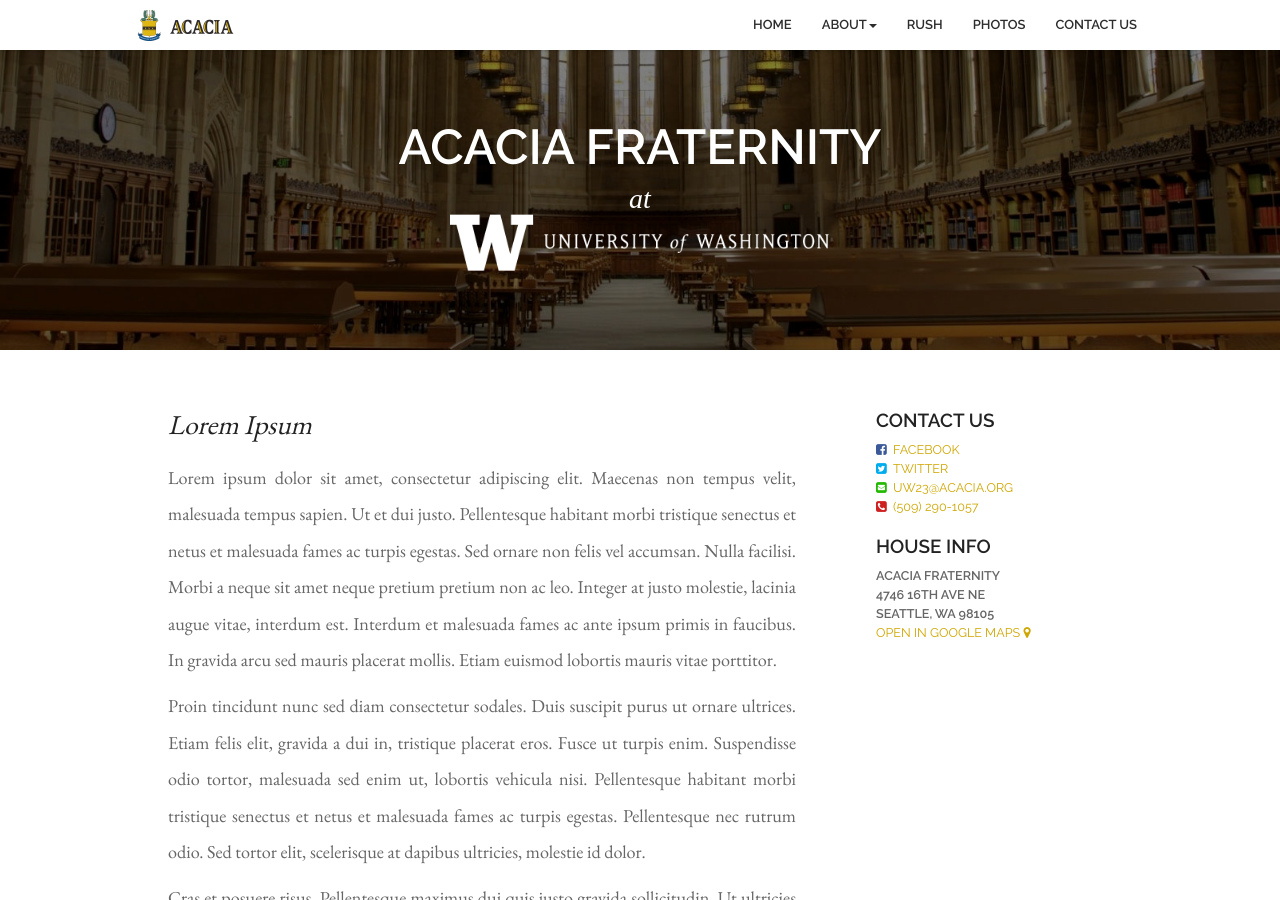
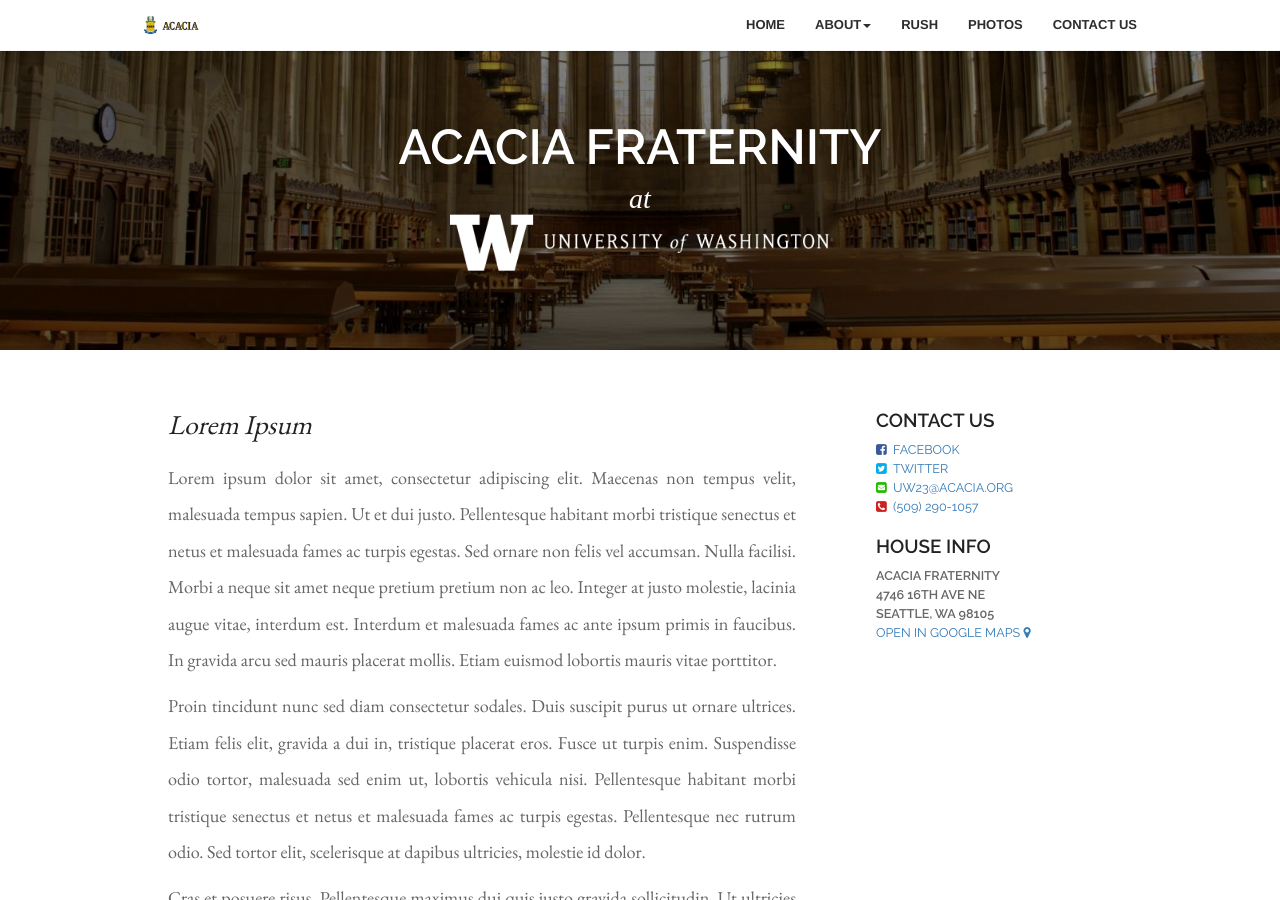
Before and after one commit to Garrett-M/acacia-web, a Jekyll site: the page built from index.md, in a window 1280 px wide and 900 px high. Built offline with Jekyll 4.4.1, drawn with Linux system fonts in a browser that asks for light colours; nearby versions of some CDN libraries; comment, search, counter and statistics services are not loaded.

Commit message:
changed order

```diff
--- a/_includes/footer.html
+++ b/_includes/footer.html
@@ -6,8 +6,8 @@
     <div class="legal">
         All trademarks are the property of Acacia International Fraternity
     </div>
+    <link rel="stylesheet" href="{{ '/css/main.css' | prepend: site.baseurl }}"/>
     <link rel="stylesheet" href="//cdnjs.cloudflare.com/ajax/libs/twitter-bootstrap/3.3.7/css/bootstrap.min.css"/>
-    <link rel="stylesheet" href="{{ '/css/main.css' | prepend: site.baseurl }}"/>
     <link rel="stylesheet" href="//cdnjs.cloudflare.com/ajax/libs/font-awesome/4.6.3/css/font-awesome.min.css"/>
     <link rel="stylesheet" href="//cdnjs.cloudflare.com/ajax/libs/fancybox/2.1.5/jquery.fancybox.min.css"/>
     <script src="//cdnjs.cloudflare.com/ajax/libs/jquery/3.1.0/jquery.min.js"></script>
```
